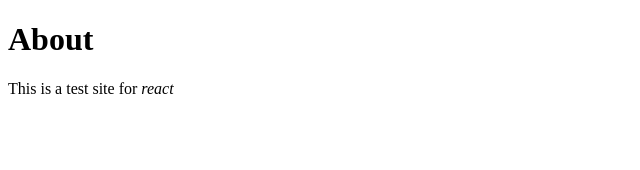
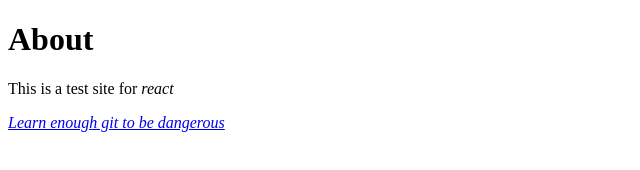
Before and after one commit to YOWGEO/fluffy-octo-enigma, a website: page about.html in a window 1280 px wide. Shown: the whole page, without its empty margins (0-640 px from the left). Drawn offline with Linux system fonts and the light colour scheme.

Commit message:
add link

```diff
--- a/about.html
+++ b/about.html
@@ -6,5 +6,6 @@
   <body>
     <h1>About</h1>
     <p>This is a test site for <em>react</em></p>
+    <p><a href="http://learnenough.com/git-tutorial"><em>Learn enough git to be dangerous</em></p>
   </body>
 </html>
```
